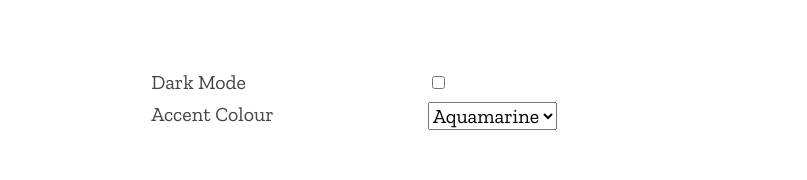
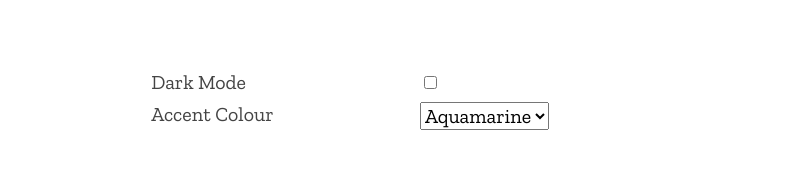
Before and after one commit to JunoNgx/chattie, a Vue app: page /settings in a window 1280 px wide. Shown: the part 159-339 px from the top of the page, without its empty margins (228-1035 px from the left). Built offline with nearby package versions, Linux system fonts and the light colour scheme.

Commit message:
Reduce grid gap in settings

```diff
--- a/src/views/Settings.vue
+++ b/src/views/Settings.vue
@@ -104,7 +104,7 @@
             &__item
                 margin: 0.5rem
                 display: grid
-                grid-column-gap: 2rem
+                grid-column-gap: 1rem
                 grid-template-columns: 1fr 1fr
 
                 &__options--checkbox--accent
```
